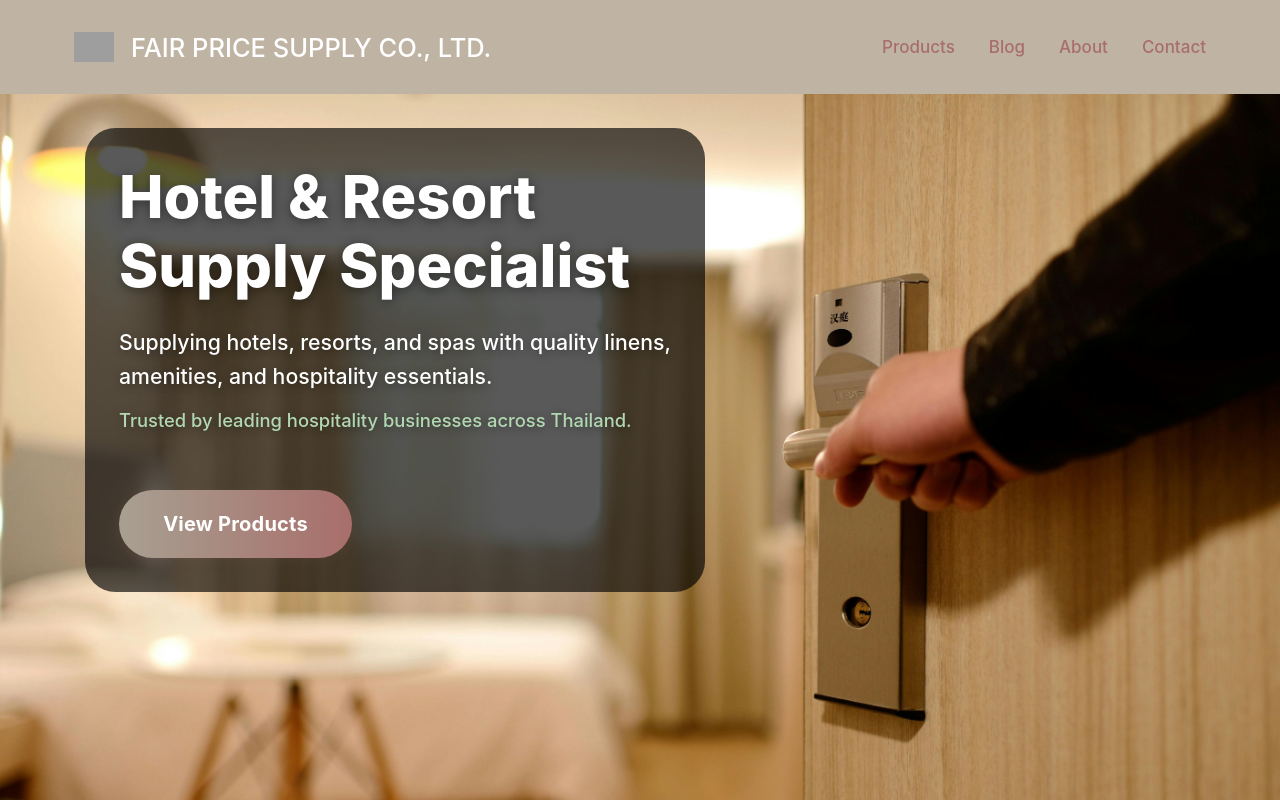
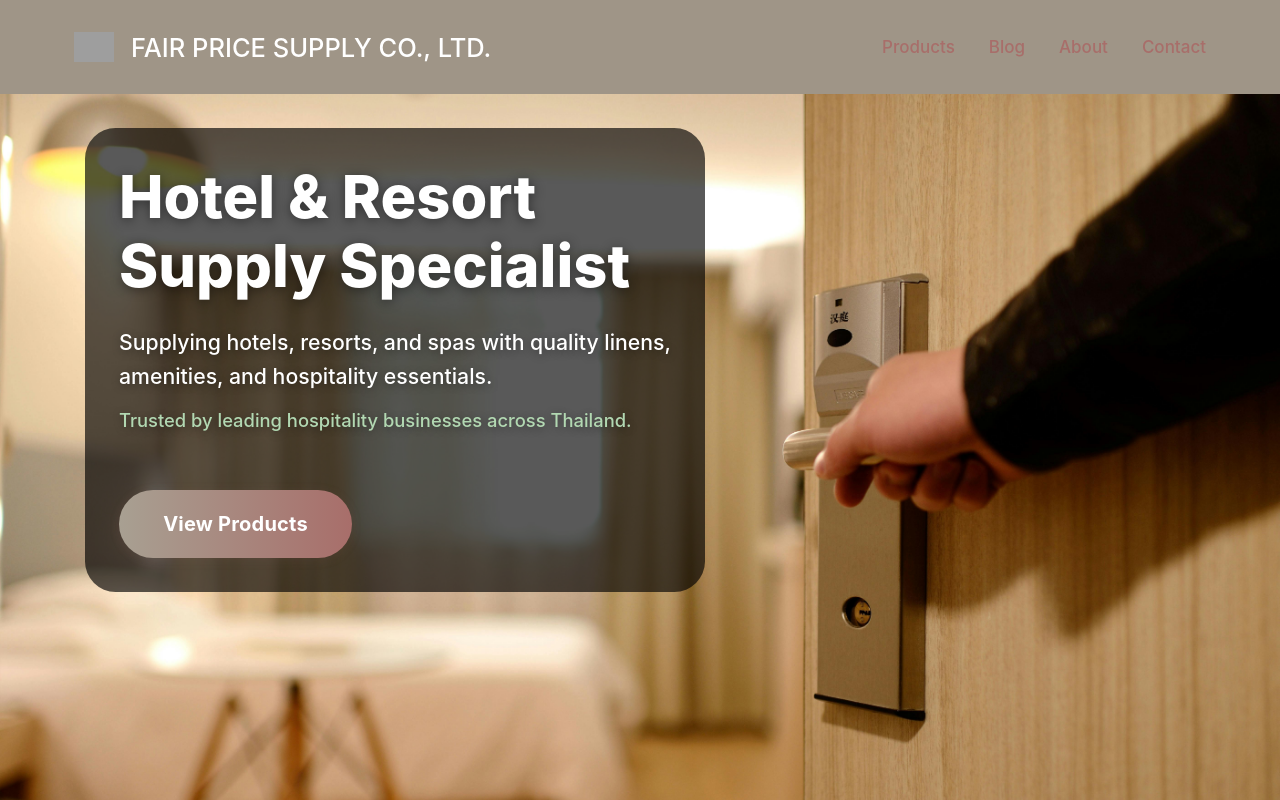
Before and after one commit to kiwabc123/company-profile, a Next.js app: page / in a window 1280 px wide. Shown: the top 800 px of the page. Built offline with nearby package versions, Linux system fonts and the light colour scheme; grey boxes are pictures that could not be loaded.

Commit message:
style: update theme color variables for improved aesthetics and consistency

```diff
--- a/styles/globals.css
+++ b/styles/globals.css
@@ -22,10 +22,8 @@
 }
 /* Project theme color variables - Premium palette */
 :root {
-  /* Backgrounds */
-  --color-bg: #8FA79E
-;        /* ครีมอ่อน Warm */
-  --color-bg-alt: #9FB7AE;    /* เมาฟ อ่อน */
+  --color-bg: #C7DDD6;
+  --color-bg-alt: #D5E8E2;
 
   /* Primary (Warm Greige) */
   --color-primary: #BFB4A3;
@@ -44,28 +42,9 @@
   --color-card: #FFFFFF;
 
   /* Layout */
-  --color-header: #BFB4A3;
-  --color-footer: #BFB4A3;
+  --color-header: #9F9587;
+  --color-footer: #7F988F;
 }
-/* :root {
-  --color-bg: #F4F1EC;
-  --color-bg-alt: #F4F1EC;
-
-  --color-primary: #7A8087;
-  --color-primary-hover: #915C59;
-
-  --color-accent: #C6A96A;
-  --color-accent-hover: #B89955;
-
-  --color-text: #2A2A2A;
-  --color-text-light: #FFFFFF;
-  --color-text-muted: #6B7280;
-
-  --color-card: #FFFFFF;
-
-  --color-header: #7A8087;
-  --color-footer: #7A8087;
-} */
 
 *,
 *::before,
```
